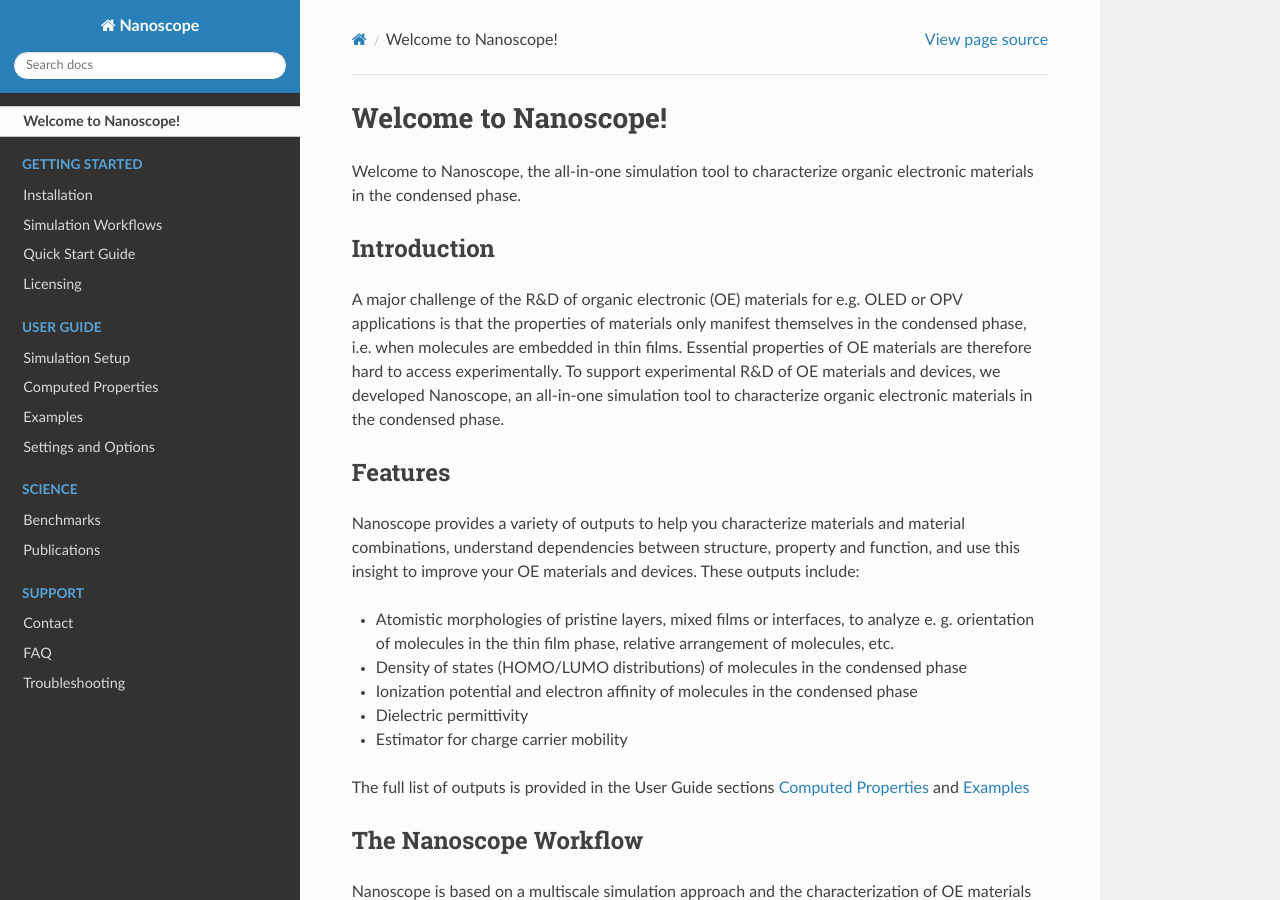
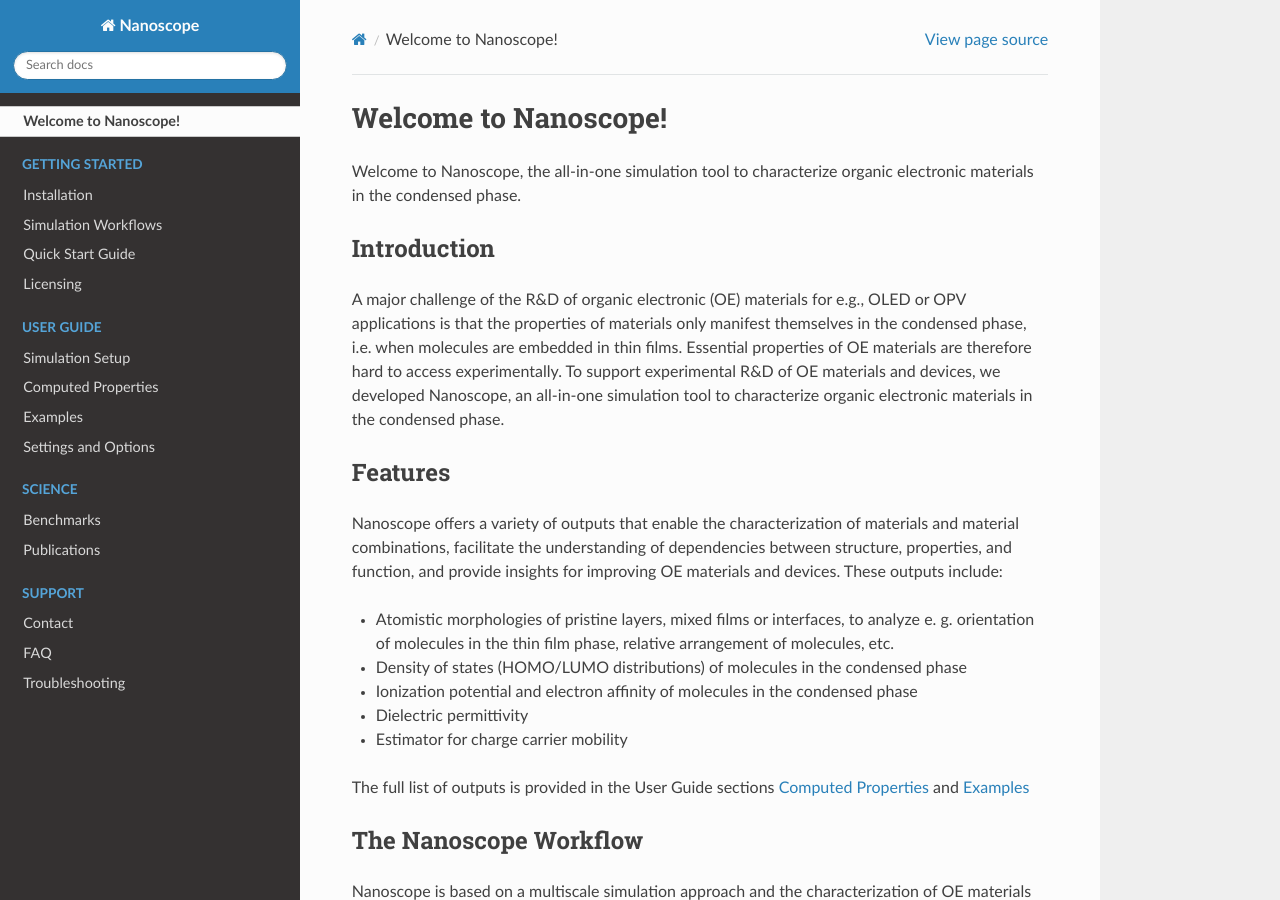
Before and after one commit to NanomatchGmbH/nanoscope-docs, a Sphinx documentation site: the page built from docs/source/home/home.rst, in a window 1280 px wide and 900 px high. Built offline with Sphinx 7.4.7 and the Read the Docs theme 2.0.0, drawn with Linux system fonts in a browser that asks for light colours.

Commit message:
grammar and obvious improments that you like to accept

```diff
--- a/docs/source/home/home.rst
+++ b/docs/source/home/home.rst
@@ -14,13 +14,13 @@
 
 
 Introduction
-------------
-A major challenge of the R&D of organic electronic (OE) materials for e.g. OLED or OPV applications is that the properties of materials only manifest themselves in the condensed phase, i.e. when molecules are embedded in thin films. Essential properties of OE materials are therefore hard to access experimentally. To support experimental R&D of OE materials and devices, we developed Nanoscope, an all-in-one simulation tool to characterize organic electronic materials in the condensed phase.
+-------------
+A major challenge of the R&D of organic electronic (OE) materials for e.g., OLED or OPV applications is that the properties of materials only manifest themselves in the condensed phase, i.e. when molecules are embedded in thin films. Essential properties of OE materials are therefore hard to access experimentally. To support experimental R&D of OE materials and devices, we developed Nanoscope, an all-in-one simulation tool to characterize organic electronic materials in the condensed phase.
 
 
 Features
 ---------
-Nanoscope provides a variety of outputs to help you characterize materials and material combinations, understand dependencies between structure, property and function, and use this insight to improve your OE materials and devices. These outputs include:
+Nanoscope offers a variety of outputs that enable the characterization of materials and material combinations, facilitate the understanding of dependencies between structure, properties, and function, and provide insights for improving OE materials and devices. These outputs include:
 
 - Atomistic morphologies of pristine layers, mixed films or interfaces, to analyze e. g. orientation of molecules in the thin film phase, relative arrangement of molecules, etc.
 - Density of states (HOMO/LUMO distributions) of molecules in the condensed phase
@@ -37,7 +37,6 @@
 
 Nanoscope is based on a multiscale simulation approach and the characterization of OE materials with Nanoscope typically comprises three main steps:
 
-
 1. **MolPrep**: Computation of optimized 3D single molecule structures and customized forcefields.
 2. **Deposit**: Generation of 3D thin film models with atomistic resolution using a PVD simulation protocol.
 3. **ES Analysis**: Analysis of the electronic structure of molecules in the condensed phase, based on morphologies from Deposit.
```
